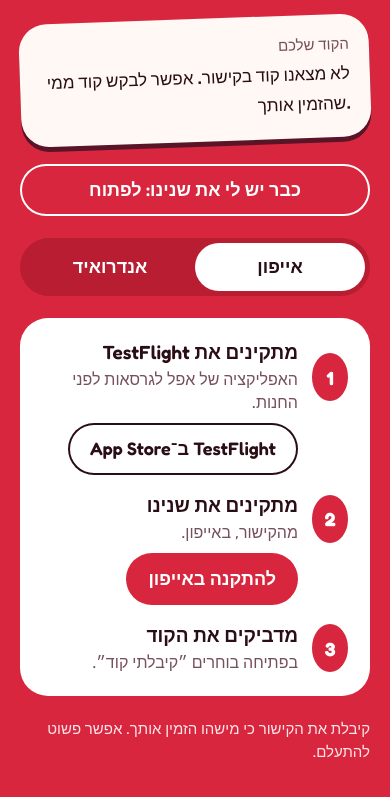
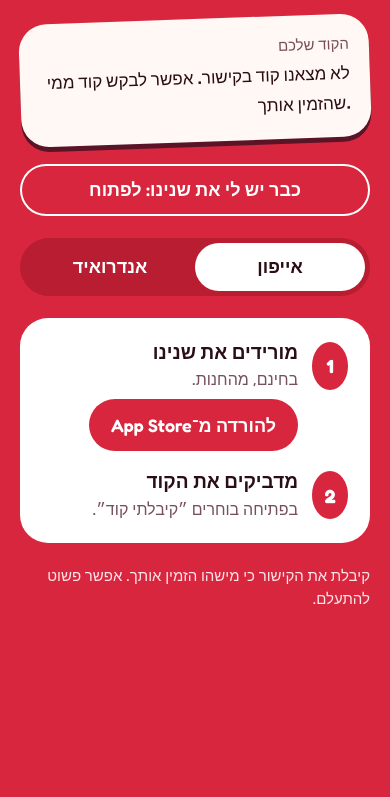
Before and after one commit to bccohen/shneinu-site, a plain HTML site: page join.html in a window 390 px wide. Shown: the part 235-1032 px from the top of the page. After the commit the page ends 901 px from the top, so only its background shows below. Drawn offline with Linux system fonts and the light colour scheme.

Commit message:
Join page: App Store link for iPhone (live on the App Store)

```diff
--- a/join.html
+++ b/join.html
@@ -88,7 +88,7 @@
 // on Android the testers' Google Group, then Play's test. After launch,
 // STORES gives the store buttons instead; with one store so far, only that
 // phone's tab changes.
-const STORES = { ios: '', android: '' };
+const STORES = { ios: 'https://apps.apple.com/app/id6822863523', android: '' };
 const $ = (id) => document.getElementById(id);
 
 const raw = new URLSearchParams(location.search).get('c') || '';
```
